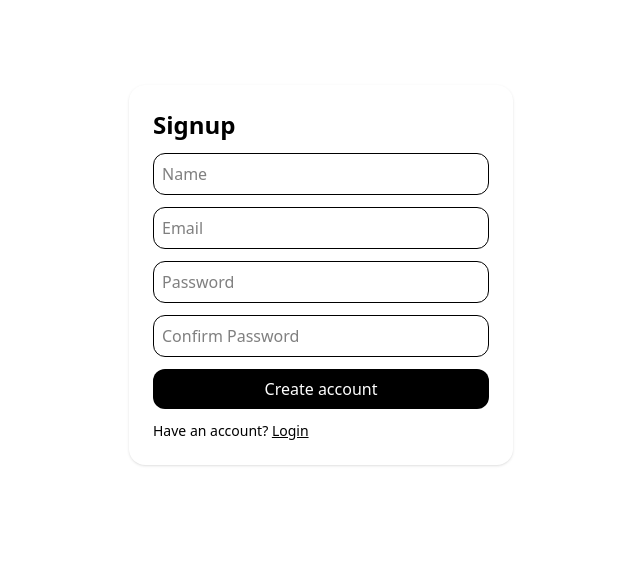
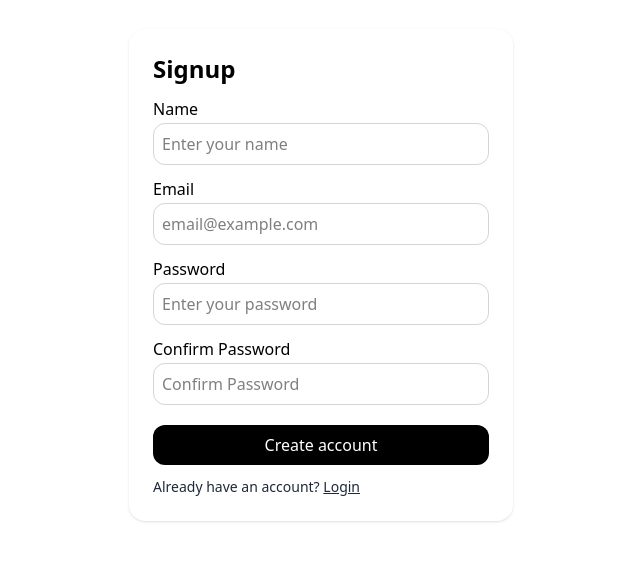
Before and after one commit to KRyderTR/moveo-task, a React (Vite) app in the folder client/: page /signup in a window 1280 px wide. Shown: the part 125-686 px from the top of the page, without its empty margins (319-959 px from the left). Built offline with nearby package versions, Linux system fonts and the light colour scheme; no server answers.

Commit message:
signup update

```diff
--- a/client/src/pages/Signup.tsx
+++ b/client/src/pages/Signup.tsx
@@ -56,45 +56,56 @@ export default function Signup() {
       >
         <h1 className="text-2xl font-bold">Signup</h1>
 
+        <div>
+          <p className="pb-0.5">Name</p>
           <input
-          className="w-full border rounded-xl p-2"
-          placeholder="Name"
+            className="w-full border border-gray-300 rounded-xl p-2"
+            placeholder="Enter your name"
             value={name}
             onChange={(e) => setName(e.target.value)}
           />
+        </div>
 
+        <div>
+          <p className="pb-0.5">Email</p>
           <input
-          className="w-full border rounded-xl p-2"
-          placeholder="Email"
+            className="w-full border border-gray-300 rounded-xl p-2"
+            placeholder="email@example.com"
             type="email"
             value={email}
             onChange={(e) => setEmail(e.target.value)}
           />
+        </div>
 
+        <div>
+          <p className="pb-0.5">Password</p>
           <input
-          className="w-full border rounded-xl p-2"
-          placeholder="Password"
+            className="w-full border border-gray-300 rounded-xl p-2"
+            placeholder="Enter your password"
             type="password"
             value={password}
             onChange={(e) => setPassword(e.target.value)}
           />
-
+        </div>
+        <div>
+          <p className="pb-0.5">Confirm Password</p>
           <input
-          className="w-full border rounded-xl p-2"
+            className="w-full border border-gray-300 rounded-xl p-2"
             placeholder="Confirm Password"
             type="password"
             value={confirmPassword}
             onChange={(e) => setConfirmPassword(e.target.value)}
           />
+        </div>
 
         {err && <div className="text-red-600 text-sm">{err}</div>}
 
-        <button className="w-full bg-black text-white rounded-xl p-2">
+        <button className="w-full bg-black text-white rounded-xl p-2 mt-2 cursor-pointer">
           Create account
         </button>
 
-        <div className="text-sm">
-          Have an account?{" "}
+        <div className="text-sm text-gray-800">
+          Already have an account?{" "}
           <Link className="underline" to="/login">
             Login
           </Link>
```
Lines whose indentation alone changed are shown as unchanged.
